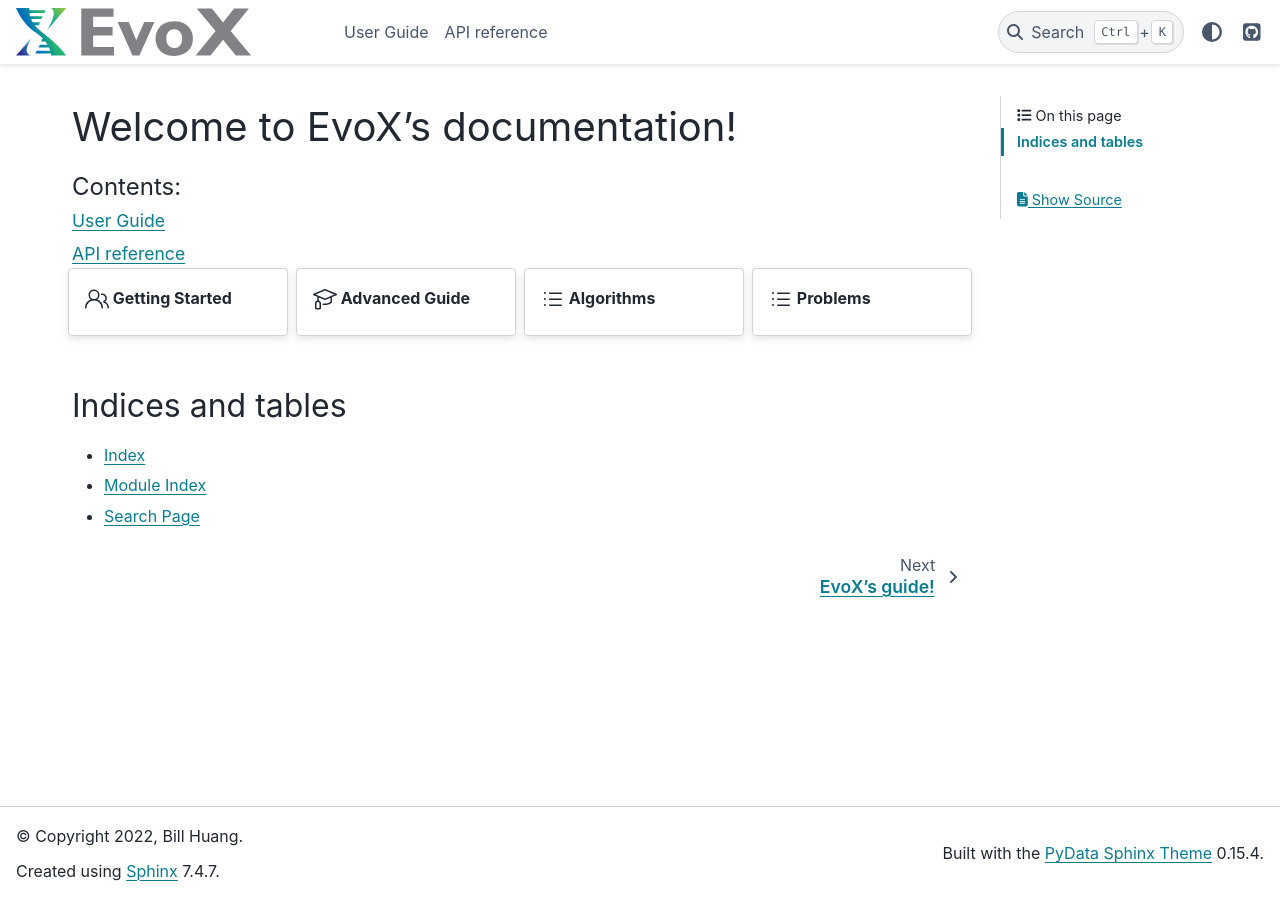
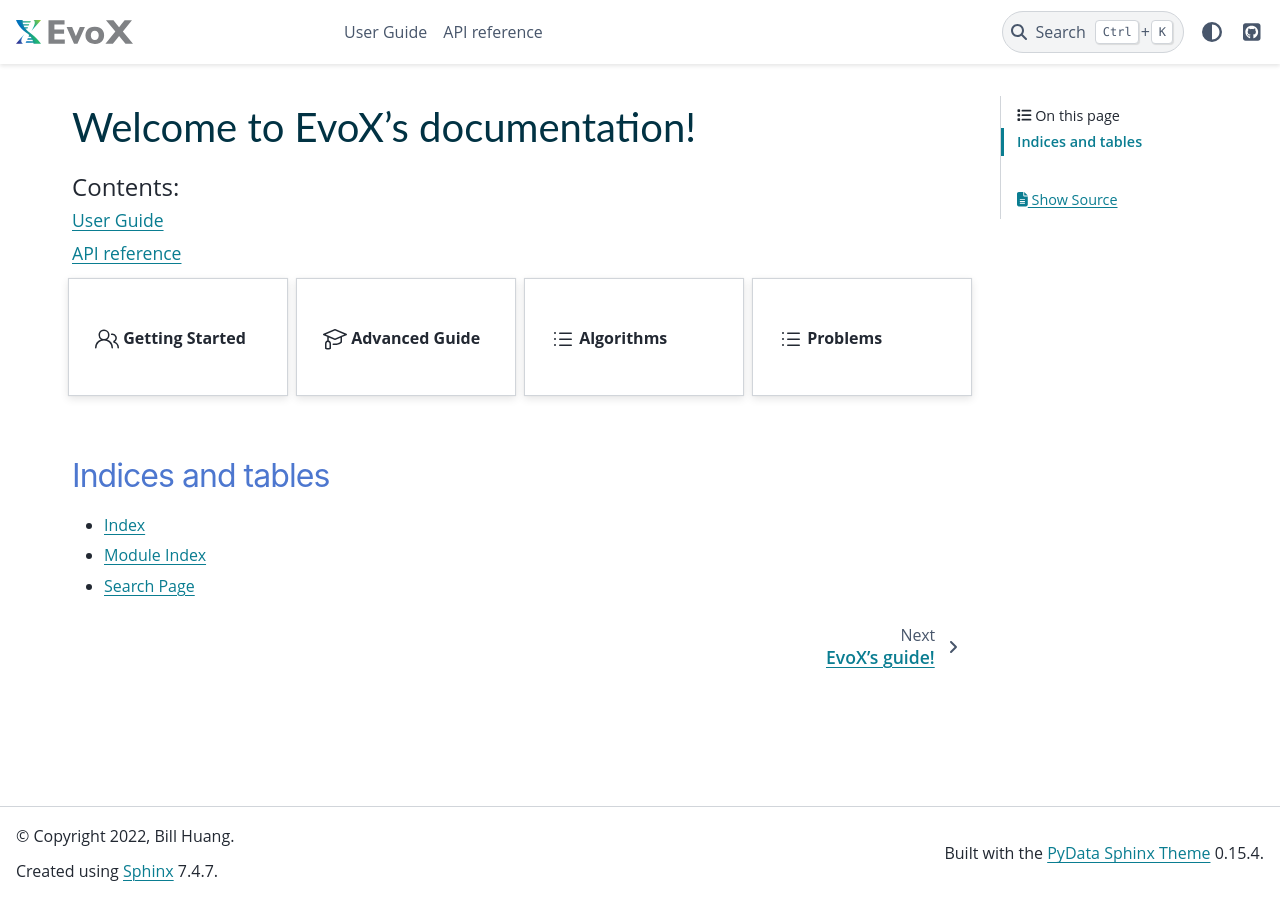
Before and after one commit to EMI-Group/evox, a Sphinx documentation site: the page built from docs/source/index.md, in a window 1280 px wide. Built offline with Sphinx 7.4.7 and the PyData theme 0.15.4, drawn with Linux system fonts in a browser that asks for light colours; pages that are not in the unit, such as notebooks, are missing from menus.

```diff
--- a/docs/source/conf.py
+++ b/docs/source/conf.py
@@ -83,7 +83,7 @@ favicons = [
 # relative to this directory. They are copied after the builtin static files,
 # so a file named "default.css" will overwrite the builtin "default.css".
 html_static_path = ["_static"]
-# html_css_files = ["evox.css"]
+html_css_files = ["evox.css"]
 
 autodoc_typehints_format = "short"
 autodoc_typehints = "description"
```
Also changed, not shown: 1 other file.
